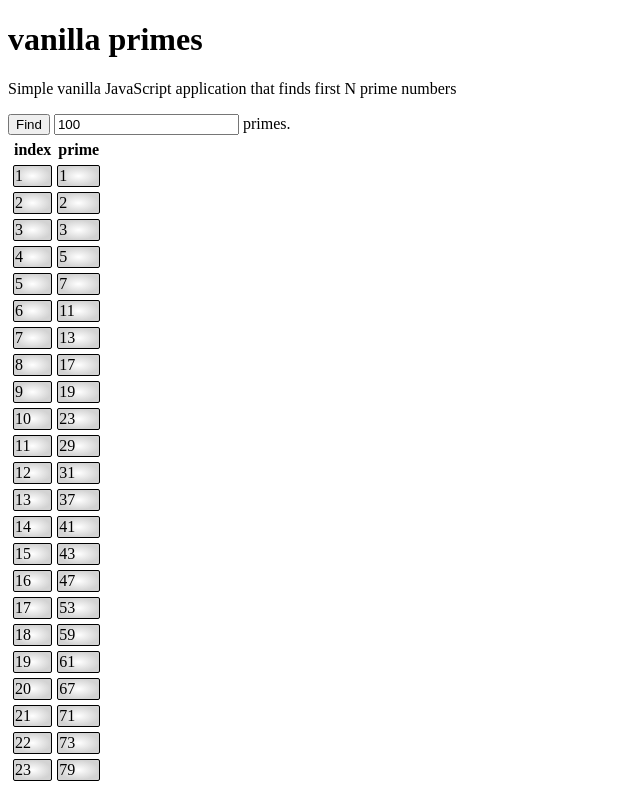
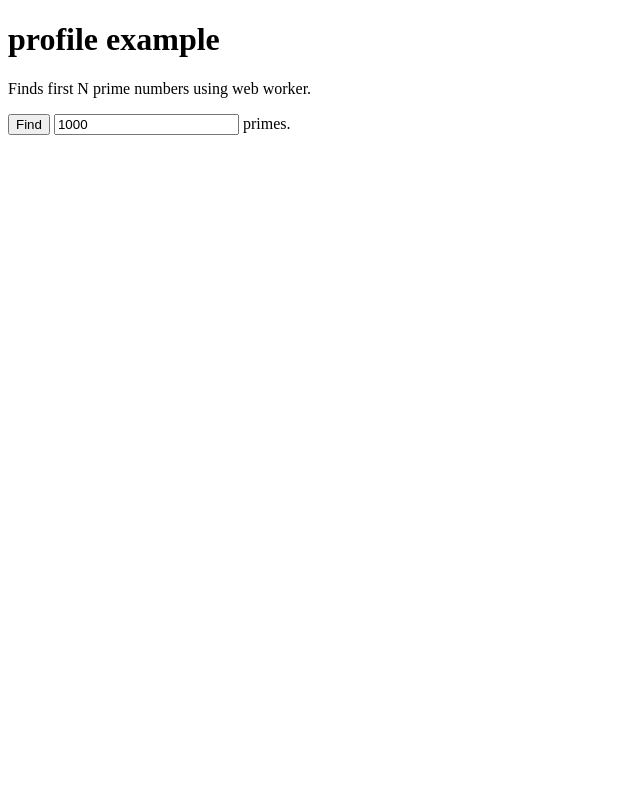
Before and after one commit to bahmutov/profile-example, a plain HTML site: page index.html in a window 1280 px wide. Both pictures are taken after a click on the button "Find". Shown: the top 785 px of the page, without its empty margins (0-640 px from the left). Drawn offline with Linux system fonts and the light colour scheme.

Commit message:
measuring time

```diff
--- a/index.html
+++ b/index.html
@@ -2,58 +2,37 @@
 <html lang="en">
 
 <head>
-  <title>Vanilla primes</title>
-  <style>
-    table {
-      border-spacing: 5px;
-    }
-    td {
-      border: 1px solid black;
-      border-radius: 2px;
-      /* box-shadow: 1px 20px 30px 4px rgba(50, 50, 50, 0.5); */
-      background: radial-gradient(farthest-side, white, lightGray);
-    }
-  </style>
+  <title>Profile example</title>
 </head>
 
 <body>
-  <h1>vanilla primes</h1>
-  <p>Simple vanilla JavaScript application that finds first N prime numbers</p>
+  <h1>profile example</h1>
+  <p>Finds first N prime numbers using web worker.</p>
 
   <div>
-    <button id="find">Find</button> <input id="n" value="100" /> primes.
-    <table>
-      <thead>
-        <th>index</th><th>prime</th>
-      </thead>
-      <tbody id="results">
-      </tbody>
-    </table>
+    <button id="find">Find</button> <input id="n" value="1000" /> primes.
   </div>
 
+  <script src="https://rawgit.com/bahmutov/console-log-div/master/console-log-div.js"></script>
+
   <script>
+
     var primesApp = (function primesApp() {
 
       var worker = new Worker('worker.js');
-
-      function primeToRow(p, k) {
-        return '<tr><td>' + (k + 1) + '</td><td>' + p + '</td></tr>';
-      }
-
-      function renderPrimes(primes) {
-        var html = primes.map(primeToRow).join('\n');
-        document.querySelector('#results').innerHTML = html;
-      }
+      var started;
 
       worker.onmessage = function (e) {
-        console.log('worker has finished');
-        renderPrimes(e.data);
+        var finished = performance.now();
+        console.log('worker has finished and returned', e.data.length, 'primes');
+        console.log('took', finished - started, 'ms');
       };
 
       return {
         worker: worker,
         findFirstPrimes: function (n) {
           console.log('finding first', n, 'primes');
+          started = performance.now();
           worker.postMessage({ cmd: 'primes', n: n });
         }
       };
--- a/primes.js
+++ b/primes.js
@@ -2,6 +2,7 @@
 
 
   function isPrime(n) {
+    try {
       var k;
       var limit = Math.sqrt(n);
       for (k = 2; k <= limit; k += 1) {
@@ -10,6 +11,9 @@
         }
       }
       return true;
+    } catch (e) {
+      return false;
+    }
   }
   /*
   console.assert(isPrime(1));
@@ -24,8 +28,8 @@
   */
 
   // finds Nth prime
+  function findPrime(n) {
     var foundPrimes = [];
-  function findPrime(n) {
     var k = foundPrimes.length ? foundPrimes[foundPrimes.length - 1] + 1 : 1;
     while (foundPrimes.length < n) {
       if (isPrime(k)) {
```
Lines whose indentation alone changed are shown as unchanged.
